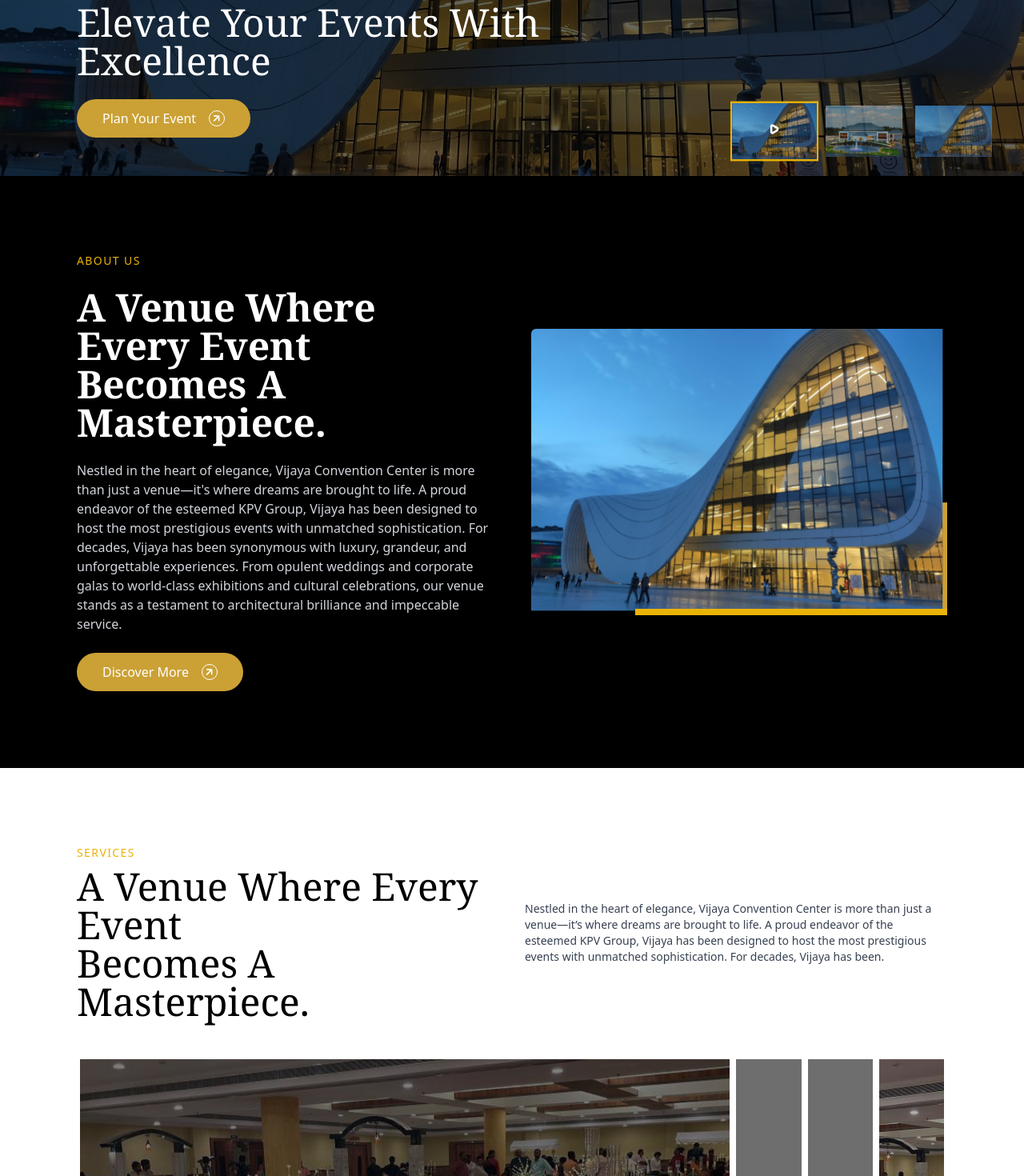
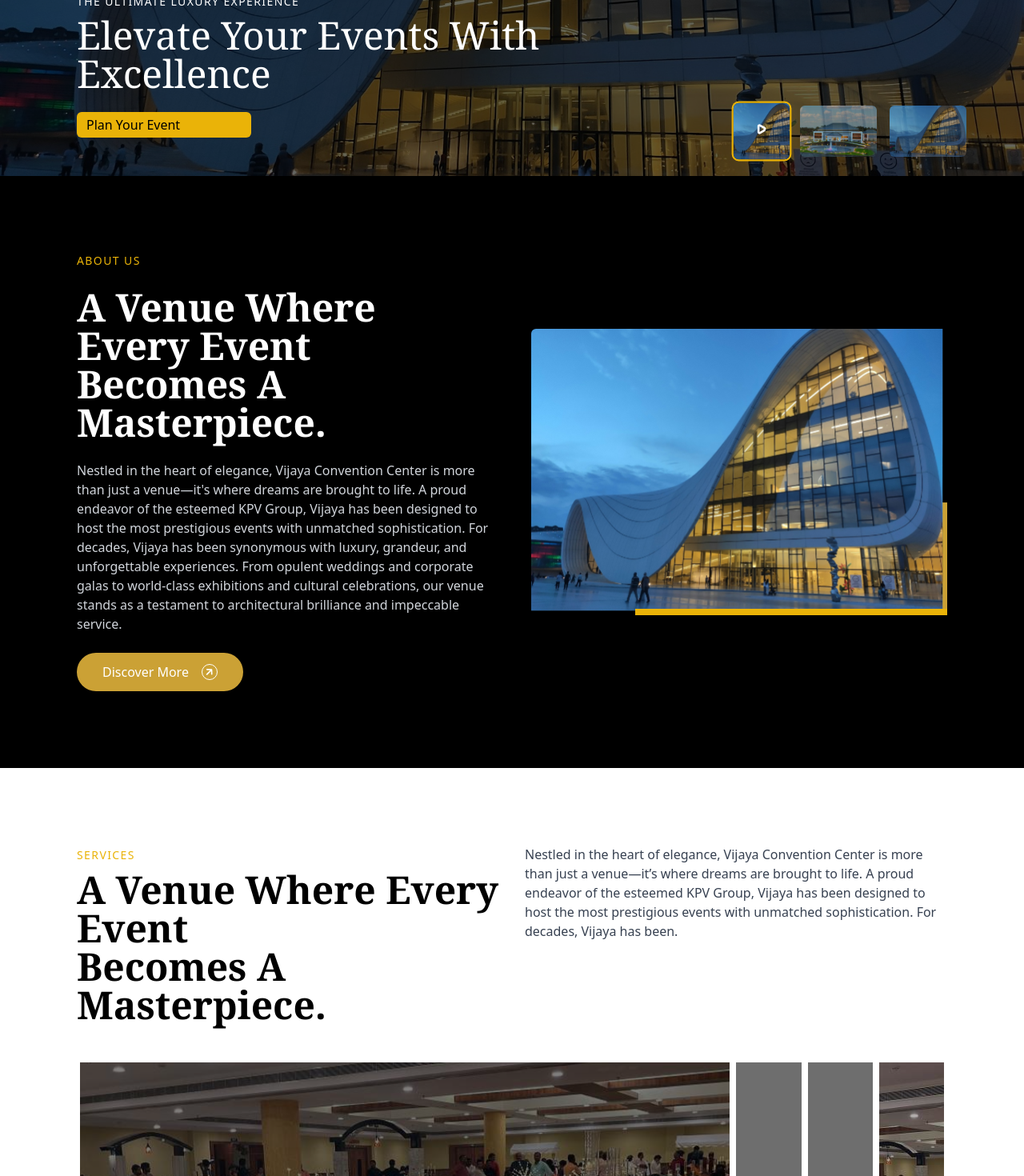
Before and after one commit to Antony-24/VIJAYA, a React (Create React App) app: page / in a window 1280 px wide. Shown: the part 500-1970 px from the top of the page at 80% size. Built offline with nearby package versions, Linux system fonts and the light colour scheme; grey boxes are pictures that could not be loaded.

Commit message:
correction

```diff
--- a/src/components/HeroSlider.js
+++ b/src/components/HeroSlider.js
@@ -1,38 +1,37 @@
-import React, { useState, useEffect } from "react";
-import slide1 from "../assets/images/slider-1.jpg";
-import slide2 from "../assets/images/slider-2.png";
-import { Button } from "./core/Button";
+import React, { useState, useEffect } from 'react';
+import slide1 from '../assets/images/slider-1.jpg';
+import slide2 from '../assets/images/slider-2.png';
 
 const slidesData = [
   {
     id: 1,
     image: slide1,
-    title: "Elevate Your Events With Excellence",
-    subtitle: "The Ultimate Luxury Experience",
-    buttonText: "Plan Your Event",
-    buttonHref: "#",
+    title: 'Elevate Your Events With Excellence',
+    subtitle: 'The Ultimate Luxury Experience',
+    buttonText: 'Plan Your Event',
+    buttonHref: '#',
     thumbnail: slide1,
-    thumbnailAlt: "Slide 1 Thumbnail",
+    thumbnailAlt: 'Slide 1 Thumbnail',
   },
   {
     id: 2,
     image: slide2,
-    title: "Unforgettable Moments Await",
-    subtitle: "Discover Sophistication & Style",
-    buttonText: "Explore Now",
-    buttonHref: "#",
+    title: 'Unforgettable Moments Await',
+    subtitle: 'Discover Sophistication & Style',
+    buttonText: 'Explore Now',
+    buttonHref: '#',
     thumbnail: slide2,
-    thumbnailAlt: "Slide 2 Thumbnail",
+    thumbnailAlt: 'Slide 2 Thumbnail',
   },
   {
     id: 3,
     image: slide1,
-    title: "Host Your Dream Gala Here",
-    subtitle: "World-Class Facilities",
-    buttonText: "Book a Tour",
-    buttonHref: "#",
+    title: 'Host Your Dream Gala Here',
+    subtitle: 'World-Class Facilities',
+    buttonText: 'Book a Tour',
+    buttonHref: '#',
     thumbnail: slide1,
-    thumbnailAlt: "Slide 3 Thumbnail",
+    thumbnailAlt: 'Slide 3 Thumbnail',
   },
 ];
 
@@ -61,7 +60,7 @@ const HeroSlider = () => {
             key={slide.id}
             className={`
               absolute inset-0 bg-cover bg-center bg-no-repeat transition-opacity duration-1000
-              ${index === currentIndex ? "opacity-100 z-10" : "opacity-0 z-0"}
+              ${index === currentIndex ? 'opacity-100 z-10' : 'opacity-0 z-0'}
             `}
             style={{ backgroundImage: `url(${slide.image})` }}
           >
@@ -79,14 +78,12 @@ const HeroSlider = () => {
         <h1 className="text-xl md:text-4xl lg:text-5xl font-serif leading-tight mb-6 max-w-3xl">
           {slidesData[currentIndex].title}
         </h1>
-        <Button
-          onClick={() =>
-            (window.location.href = slidesData[currentIndex].buttonHref)
-          }
-          className="w-full md:w-auto"
+        <a
+          href={slidesData[currentIndex].buttonHref}
+          className="inline-block bg-yellow-500 hover:bg-yellow-600 transition-colors text-black font-medium py-1 px-3 rounded-md w-full md:w-[20%]"
         >
           {slidesData[currentIndex].buttonText}
-        </Button>
+        </a>
       </div>
 
       {/* Thumbnails */}
@@ -96,12 +93,10 @@ const HeroSlider = () => {
             <button
               key={slide.id}
               onClick={() => goToSlide(index)}
-              className={`relative overflow-hidden transition-transform duration-300 focus:outline-none
-                ${
-                  index === currentIndex
-                    ? "scale-110 ring-2 ring-yellow-500"
-                    : "opacity-70 hover:opacity-100"
-                }
+              className={`relative overflow-hidden rounded-md transition-transform duration-300 focus:outline-none
+                ${index === currentIndex
+                  ? 'scale-110 ring-2 ring-yellow-500 w-[20%]'
+                  : 'opacity-70 hover:opacity-100'}
               `}
             >
               <img
--- a/src/components/ImageAccordion.js
+++ b/src/components/ImageAccordion.js
@@ -1,37 +1,37 @@
-import React, { useState } from "react";
-import Slider from "react-slick";
-import "slick-carousel/slick/slick.css";
-import "slick-carousel/slick/slick-theme.css";
-import accordian1 from "../assets/images/accordian.svg";
-import accordian2 from "../assets/images/accordian1.svg";
+import React, { useState } from 'react';
+import Slider from 'react-slick';
+import 'slick-carousel/slick/slick.css';
+import 'slick-carousel/slick/slick-theme.css';
+import accordian1 from '../assets/images/accordian.svg';
+import accordian2 from '../assets/images/accordian1.svg';
 
 const accordionItems = [
   {
     id: 1,
-    title: "Corporate Events",
+    title: 'Corporate Events',
     description:
-      "Nestled in the heart of elegance, Vijaya Convention Center is more than just a venue—it’s where dreams are brought to life. A proud endeavor of the esteemed ",
+      'Nestled in the heart of elegance, Vijaya Convention Center is more than just a venue—it’s where dreams are brought to life. A proud endeavor of the esteemed ',
     image: accordian1,
   },
   {
     id: 2,
-    title: "Weddings & Celebrations",
+    title: 'Weddings & Celebrations',
     description:
-      "Our exquisite wedding spaces blend timeless elegance with modern luxury. From grand ballrooms to intimate courtyards, we curate every detail to make your special day unforgettable—complete with personalized décor, gourmet catering, and world-class hospitality.",
+      'Our exquisite wedding spaces blend timeless elegance with modern luxury. From grand ballrooms to intimate courtyards, we curate every detail to make your special day unforgettable—complete with personalized décor, gourmet catering, and world-class hospitality.',
     image: accordian2,
   },
   {
     id: 3,
-    title: "Exhibitions & Conferences",
+    title: 'Exhibitions & Conferences',
     description:
-      "With state-of-the-art AV systems and sprawling exhibit halls, Vijaya is the perfect setting for large-scale exhibitions, trade shows, and international conferences. Our dedicated event team ensures seamless logistics and unparalleled technical support.",
+      'With state-of-the-art AV systems and sprawling exhibit halls, Vijaya is the perfect setting for large-scale exhibitions, trade shows, and international conferences. Our dedicated event team ensures seamless logistics and unparalleled technical support.',
     image: accordian2,
   },
   {
     id: 4,
-    title: "Dining Area",
+    title: 'Dining Area',
     description:
-      "Indulge in gourmet cuisine in our elegant dining spaces. From plated fine dining to lavish buffet spreads, our chefs use the freshest ingredients to craft menus that satisfy every palate—whether it’s a corporate luncheon or a black-tie gala.",
+      'Indulge in gourmet cuisine in our elegant dining spaces. From plated fine dining to lavish buffet spreads, our chefs use the freshest ingredients to craft menus that satisfy every palate—whether it’s a corporate luncheon or a black-tie gala.',
     image: accordian1,
   },
 ];
@@ -53,23 +53,19 @@ const ImageAccordion = () => {
   return (
     <section className="w-full px-6 py-12 lg:px-24 lg:py-24">
       {/* Header */}
-      <div className="max-w-7xl mx-auto grid grid-cols-1 lg:grid-cols-2 gap-8 items-center">
+      <div className="max-w-7xl mx-auto grid grid-cols-1 lg:grid-cols-2 gap-8">
         <div>
-          <h3 className="text-sm tracking-widest uppercase text-yellow-500">
+          <span className="text-sm tracking-widest uppercase text-yellow-500">
             Services
-          </h3>
-          <h2 className="mt-2 text-3xl sm:text-4xl lg:text-5xl font-serif font-medium leading-snug">
+          </span>
+          <h2 className="mt-2 text-3xl sm:text-4xl lg:text-5xl font-serif font-semibold leading-snug">
             A Venue Where Every Event <br className="hidden lg:block" />
             Becomes A Masterpiece.
           </h2>
         </div>
-        <div className="text-gray-700 text-sm">
+        <div className="text-gray-700">
           <p>
-            Nestled in the heart of elegance, Vijaya Convention Center is more
-            than just a venue—it’s where dreams are brought to life. A proud
-            endeavor of the esteemed KPV Group, Vijaya has been designed to host
-            the most prestigious events with unmatched sophistication. For
-            decades, Vijaya has been.
+            Nestled in the heart of elegance, Vijaya Convention Center is more than just a venue—it’s where dreams are brought to life. A proud endeavor of the esteemed KPV Group, Vijaya has been designed to host the most prestigious events with unmatched sophistication. For decades, Vijaya has been.
           </p>
         </div>
       </div>
@@ -115,13 +111,13 @@ const ImageAccordion = () => {
               key={item.id}
               onMouseEnter={() => setActiveIndex(index)}
               className={`relative bg-cover bg-center bg-no-repeat mx-1 overflow-hidden transition-all duration-500 ease-in-out ${
-                isActive ? "flex-[5]" : "flex-[0.5]"
+                isActive ? 'flex-[5]' : 'flex-[0.5]'
               }`}
               style={{ backgroundImage: `url(${item.image})` }}
             >
               <div
                 className={`absolute inset-0 bg-black transition-opacity duration-500 ease-in-out ${
-                  isActive ? "opacity-50" : "opacity-30"
+                  isActive ? 'opacity-50' : 'opacity-30'
                 }`}
               />
               {isActive && (
@@ -135,7 +131,7 @@ const ImageAccordion = () => {
               <div className="absolute bottom-4 left-1/2 transform -translate-x-1/2 flex flex-col items-center transition-opacity duration-500">
                 <span
                   className={`text-white text-xs sm:text-sm font-medium tracking-wider transform -rotate-90 origin-center mb-24 whitespace-nowrap ${
-                    isActive ? "opacity-0" : "opacity-100"
+                    isActive ? 'opacity-0' : 'opacity-100'
                   }`}
                 >
                   {item.title}
```
Also changed, not shown: src/components/AmenityCard.js (+22 -29 lines), src/components/TestimonialsSlider.js (+39 -61 lines).
